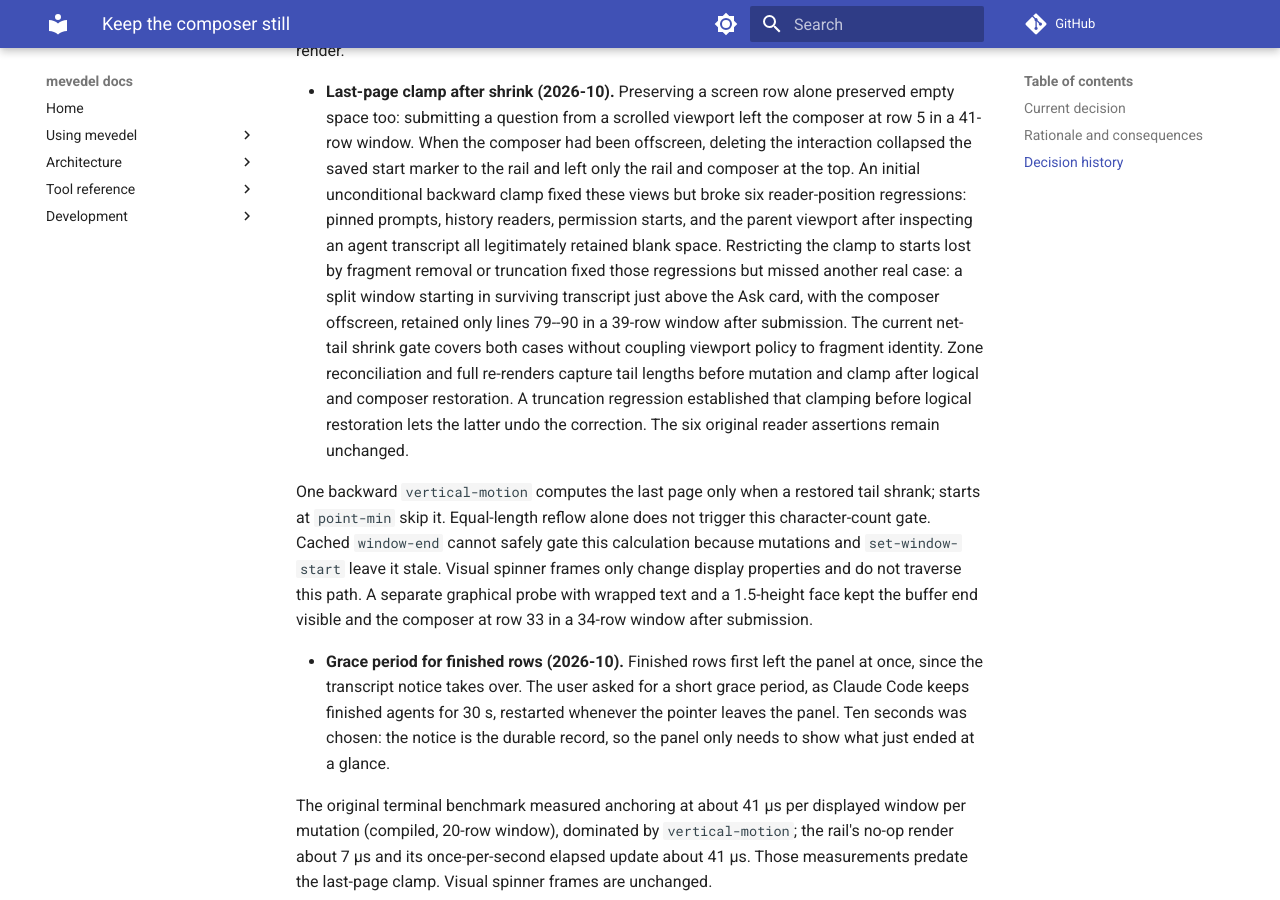
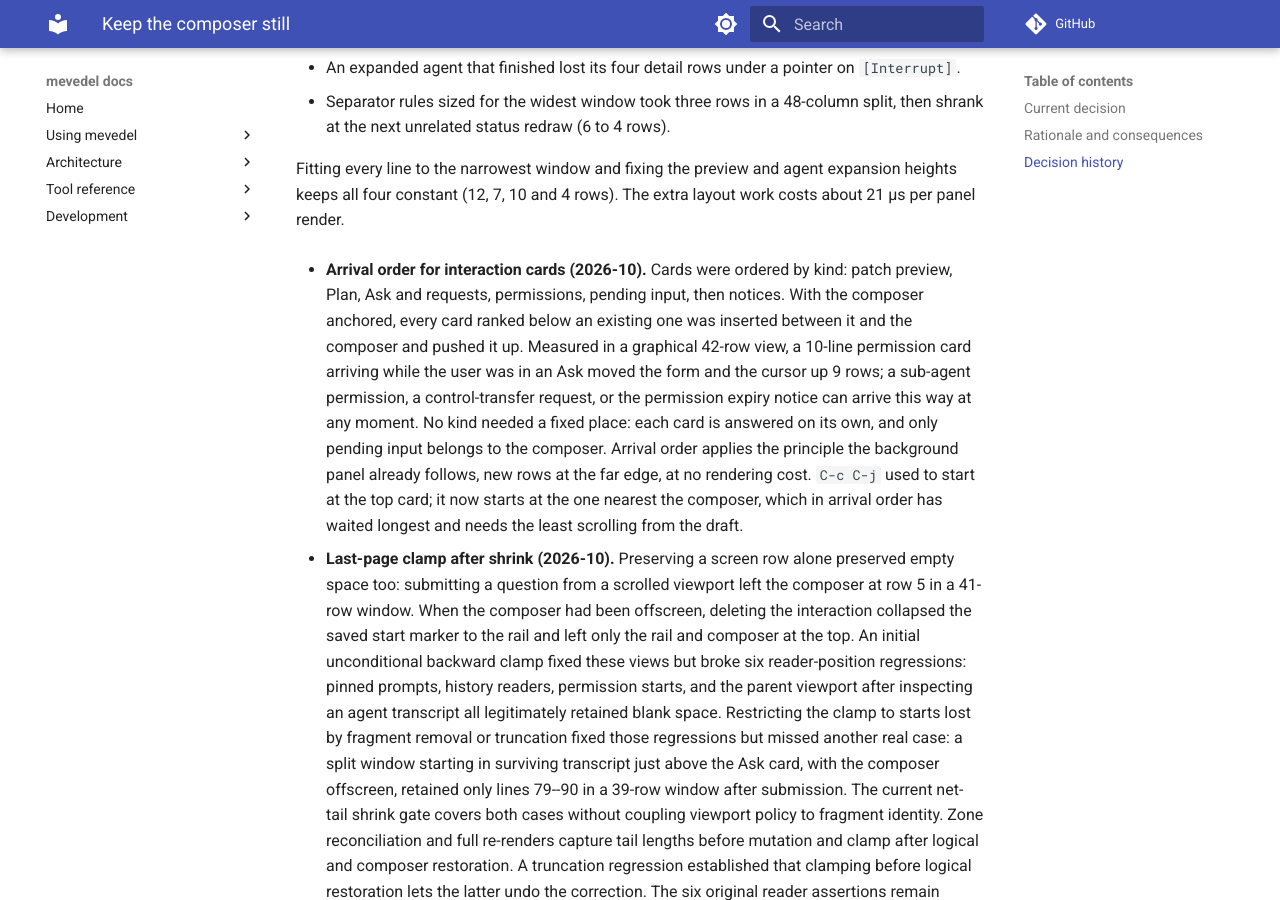
Before and after one commit to FrauH0lle/mevedel, an MkDocs documentation site: the page built from docs/adr/0126-keep-the-composer-still.md, in a window 1280 px wide and 900 px high, scrolled down 2085 px. Built offline with MkDocs 1.6.1 and Material for MkDocs 9.7.7, drawn with Linux system fonts in a browser that asks for light colours; comment, search, counter and statistics services are not loaded; some of the changed text lies outside the part shown.

Commit message:
fix(view): Stack interaction cards in arrival order
Cards were ordered by kind, so a card ranked below an existing one was
inserted between it and the anchored composer and pushed it up.  In a
graphical 42-row view, a 10-line permission card arriving while the user
was in an Ask moved the form and the cursor up 9 rows; sub-agent
permissions, control-transfer requests and the expiry notice arrive this
way at any moment.  Cards now stack newest farthest from the composer,
so an arrival moves only the transcript above it.  The pending-input
card, which the composer queues, stays pinned next to it.  A rebuild
that re-registers an id keeps its place; a card that closed and returns
arrives anew.  C-c C-j starts at the card nearest the composer, the one
waiting longest, and cycles outward.  No kind needed a fixed place, so
the per-kind ladder and the descriptors' :priority keys are gone.

* mevedel-view-interaction.el (mevedel-view--interaction-lifecycle):
Rename from mevedel-view--interaction-telemetry-opened; record :arrival.
(mevedel-view--interaction-arrivals): New.
(mevedel-view--interaction-lifecycle-close): Rename from
mevedel-view--interaction-telemetry-close.
(mevedel-view--interaction-rank): New, replacing
mevedel-view--interaction-kind-priority.
(mevedel-view--interaction-descriptor-pairs)
(mevedel-view--interaction-fragment): Order by rank.
(mevedel-view--interaction-apply-overlay-properties): Drop the unused
overlay priority.
(mevedel-view--interaction-separator-fragment): Rank above any card.
(mevedel-view-jump-to-interaction): Start nearest the composer.
(mevedel-view--interaction-rebuild, mevedel-view--interaction-register)
(mevedel-view--interaction-unregister): Follow the renames.
* mevedel-interaction-prompt.el (mevedel--prompt-user-with-overlay):
* mevedel-permission-prompt.el
(mevedel-permission--prompt-async-with-content):
* mevedel-plan-mode.el (mevedel-plan-mode--render-approval):
* mevedel-tool-ask-ui.el (mevedel-tool-ask-ui--render): Drop :priority.
* test/test-mevedel-view-interaction.el: Cover arrival order, the
visited card's screen row and the C-c C-j order.
* docs/adr/0126-keep-the-composer-still.md: Record the decision.
* docs/view.md: Describe card order and C-c C-j.

```diff
--- a/docs/adr/0126-keep-the-composer-still.md
+++ b/docs/adr/0126-keep-the-composer-still.md
@@ -30,6 +30,15 @@
 rail shows them as pending, and `C-c C-j` visits the next one from the invoking
 window, which returns to its draft position on settlement only if it is still
 visiting that prompt.
+
+Interaction cards stack in arrival order, the newest farthest from the
+composer; only the pending-input card, which the composer itself queues, stays
+pinned next to it. A card arriving while another is pending therefore moves
+only the transcript above it, never a card the user may be reading or
+answering. `C-c C-j` starts at the card nearest the composer, the one that has
+waited longest, and repeated presses cycle outward. In a window not yet full,
+where free space is used first, an arrival pushes the cards below it down like
+any other growth above the composer.
 
 Background-work rows are in stable start order, newest farthest from the
 composer; state changes, including blocking, update rows in place. While point
@@ -89,6 +98,21 @@
   expansion heights keeps all four constant (12, 7, 10 and 4 rows). The extra
   layout work costs about 21 µs per panel render.
 
+- **Arrival order for interaction cards (2026-10).** Cards were ordered by
+  kind: patch preview, Plan, Ask and requests, permissions, pending input,
+  then notices. With the composer anchored, every card ranked below an
+  existing one was inserted between it and the composer and pushed it up.
+  Measured in a graphical 42-row view, a 10-line permission card arriving
+  while the user was in an Ask moved the form and the cursor up 9 rows; a
+  sub-agent permission, a control-transfer request, or the permission
+  expiry notice can arrive this way at any moment. No kind needed a fixed
+  place: each card is answered on its own, and only pending input belongs
+  to the composer. Arrival order applies the principle the background panel
+  already follows, new rows at the far edge, at no rendering cost.
+  `C-c C-j` used to start at the top card; it now starts at the one nearest
+  the composer, which in arrival order has waited longest and needs the
+  least scrolling from the draft.
+
 - **Last-page clamp after shrink (2026-10).** Preserving a screen row alone
   preserved empty space too: submitting a question from a scrolled viewport
   left the composer at row 5 in a 41-row window. When the composer had been
```
Also changed, not shown: docs/view.md (+8 -2 lines), 6 other files.
